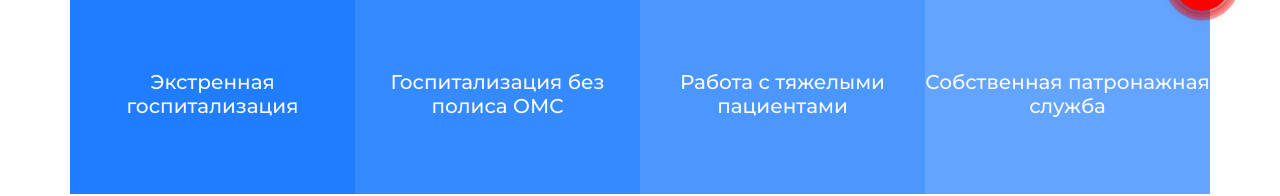
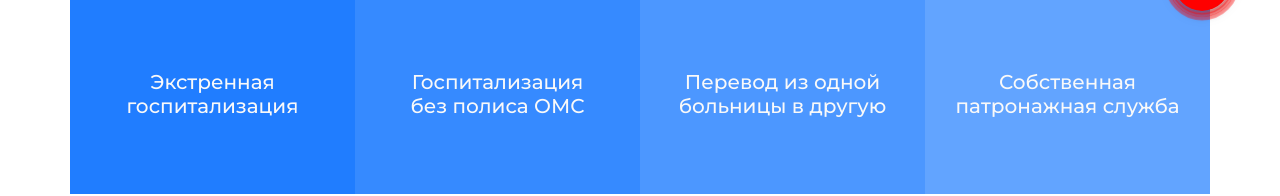
Before and after one commit to vladimirmuratov/msk-v1, a Next.js app: page / in a window 1280 px wide. Shown: the part 739-935 px from the top of the page. Built offline with nearby package versions, Linux system fonts and the light colour scheme.

Commit message:
update text

```diff
--- a/src/content/main-page/blocks/AboutBlock.jsx
+++ b/src/content/main-page/blocks/AboutBlock.jsx
@@ -45,7 +45,7 @@ export const AboutBlock = () => {
                     медицинского обслуживания. С нами вы получите качественную помощь без очередей и лишнего стресса.
                 </Typography>
                 <Box sx={{ display: { xs: 'none', sm: 'block' } }}>
-                    <img src="/images/doctors/doctor5-color.jpg" alt="платная госпитализация в москве хирургия"
+                    <img src="/images/doctors/doctor5-color.jpg" alt="госпитализация с платной скорой"
                          style={{ width: '100%' }}
                     />
                 </Box>
--- a/src/content/main-page/blocks/BannerCardsBlock.jsx
+++ b/src/content/main-page/blocks/BannerCardsBlock.jsx
@@ -10,7 +10,7 @@ export const BannerCardsBlock = () => {
                 <Typography variant='h2'>Госпитализация без полиса ОМС</Typography>
             </Box>
             <Box className='bannerCard' sx={{backgroundColor: '#4c97ff'}}>
-                <Typography variant='h2'>Работа с тяжелыми пациентами</Typography>
+                <Typography variant='h2'>Перевод из одной больницы в другую</Typography>
             </Box>
             <Box className='bannerCard' sx={{backgroundColor: '#62a4ff'}}>
                 <Typography variant='h2'>Собственная патронажная служба</Typography>
--- a/src/pages/index.js
+++ b/src/pages/index.js
@@ -7,7 +7,7 @@ export default function Home() {
   return (
     <>
       <Head>
-        <title>Платная госпитализация в стационары Москвы 8 (499) 719-81-00, 24/7</title>
+        <title>Платная помощь в госпитализации 8 (499) 719-81-00, 24/7</title>
         <meta
           name="description"
           content="Официальный координатор по госпитализации. 10 лет успешной работы. 20 клиник-партнеров. Оперативность. Минимум документов. Финансовая прозрачность"
--- a/src/styles/globals.css
+++ b/src/styles/globals.css
@@ -43,6 +43,7 @@ a {
     font-weight: 500;
     color: var(--white);
     text-align: center;
+    text-wrap: balance;
 }
 
 @media (max-width: 900px) {
```
